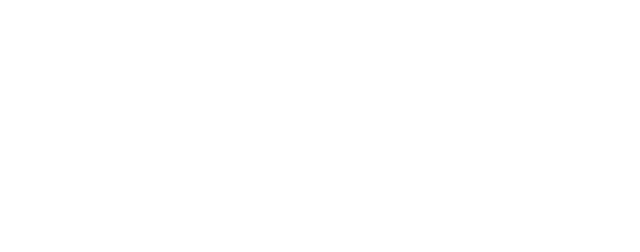
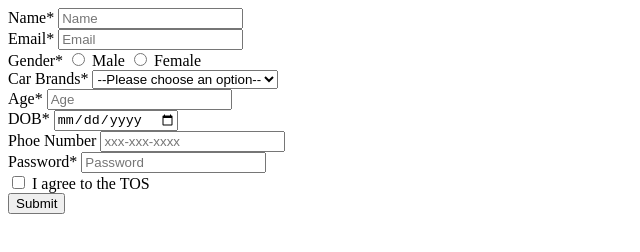
Before and after one commit to acciojob/signup-form-car-nanivelpula, a website: page main.html in a window 1280 px wide. Shown: the whole page, without its empty margins (0-640 px from the left). Drawn offline with Linux system fonts and the light colour scheme.

Commit message:
created a submission

```diff
--- a/main.html
+++ b/main.html
@@ -1,3 +1,5 @@
+<!DOCTYPE html>
+
 <!DOCTYPE html>
 
 <html>
@@ -10,7 +12,52 @@
 	<!-- the entire body must be written by student -->
     <script type="text/javascript" src="./script.js">
 </script>
-
-</body>
-
+<form method="post">
+	<div>
+		<label for = "name">Name*</label>
+	    <input type= "text" required id= "name" placeholder="Name">
+	</div>
+	<div>
+		<label for = "email">Email*</label>
+	    <input type= "email" required id= "email" placeholder=Email>
+	</div>
+	<div>
+		<label for = "gender">Gender*</label>
+	    <input type= "radio" required id="gender_m" name="gender">
+		<label for= "gender_m">Male</label>
+		<input type="radio" required id="gender_f" name="gender">
+		<label for="gender_f">Female</label>
+	</div>
+	<div>
+		<label for = "cars">Car Brands*</label>
+	    <select required id="cars">
+			<option value = "" disabled selected>--Please choose an option--</option>
+			<option value = "bmw">BMW</option>
+			<option value = "audi">Audi</option>
+			<option value = "mercedez">Mercedez</option>
+		</select>
+	</div>
+	<div>
+		<label for = "age">Age*</label>
+	    <input type= "number" required id="age" placeholder=Age>
+	</div>
+	<div>
+		<label for = "dob">DOB*</label>
+	    <input type= "date" required id="dob">
+	</div>
+	<div>
+		<label for = "tel">Phoe Number</label>
+	    <input type= "tel" id="tel" placeholder="xxx-xxx-xxxx">
+	</div>
+	<div>
+		<label for = "password">Password*</label>
+	    <input type= "password" required id="password" placeholder=Password>
+	</div>
+	<div>
+		<input type= "checkbox" required id="tos" >
+		<label for = "tos">I agree to the TOS </label>
+	</div>
+	<button type= "submit">Submit</button>
+    </form>
+  </body>
 </html>
```
